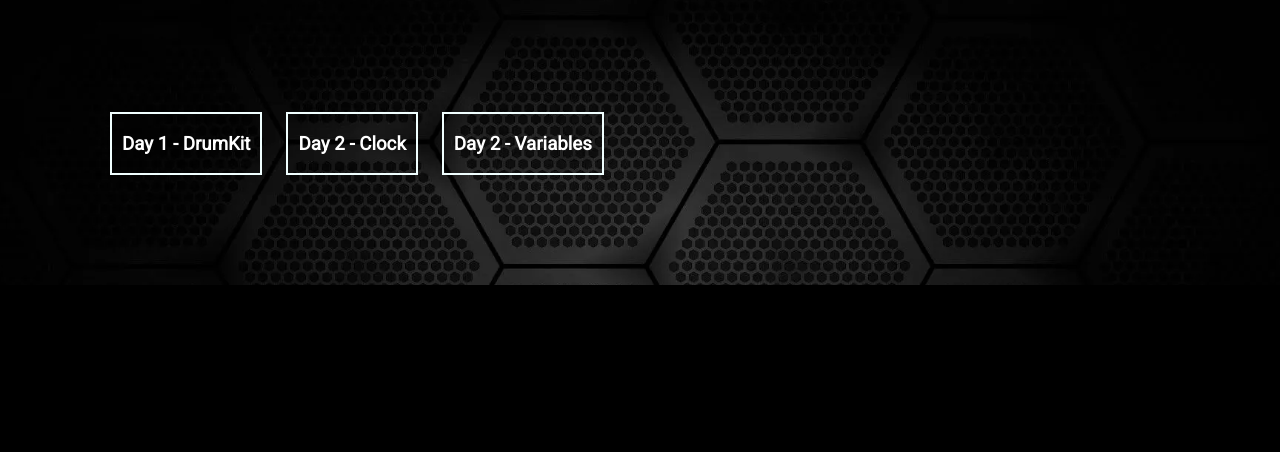
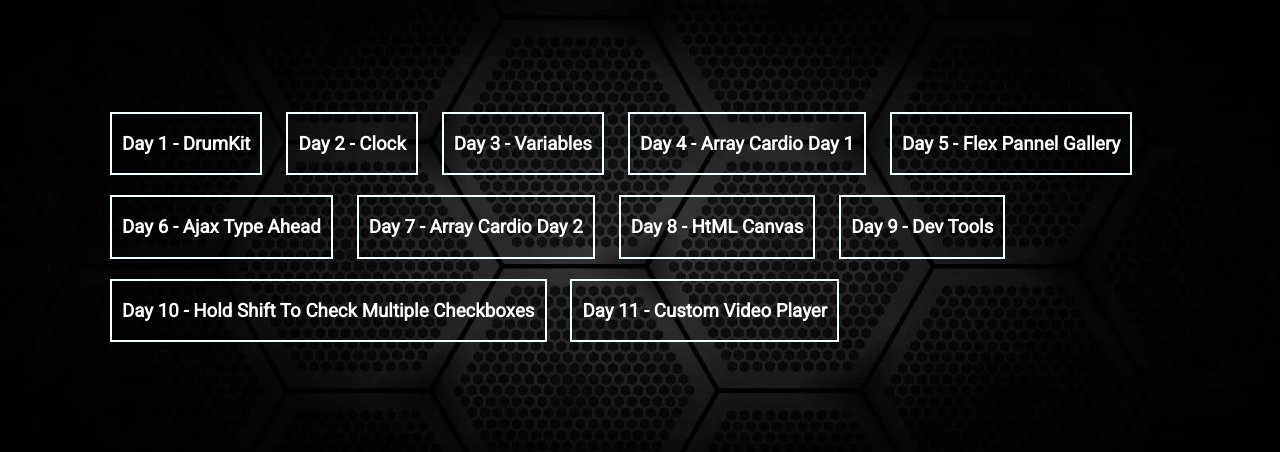
Before and after one commit to ProgrammerGaurav/JavaScript30, a plain HTML site: page index.html in a window 1280 px wide. Shown: the part 962-1414 px from the top of the page. Before the commit the page ends 1247 px from the top, so only its background shows below. Drawn offline with Linux system fonts and the light colour scheme.

Commit message:
Legacy Code

```diff
--- a/index.html
+++ b/index.html
@@ -71,7 +71,64 @@
         <div class="project">
             <a href="/Variables/">
                 <h3>
-                    Day 2 - Variables
+                    Day 3 - Variables
+                </h3>
+            </a>
+        </div>
+        <div class="project">
+            <a href="/Array%20Cardio%20Day%201/">
+                <h3>
+                    Day 4 - Array Cardio Day 1
+                </h3>
+            </a>
+        </div>
+        <div class="project">
+            <a href="/Flex%20Panel%20Gallery/">
+                <h3>
+                    Day 5 - Flex Pannel Gallery
+                </h3>
+            </a>
+        </div>
+        <div class="project">
+            <a href="/Ajax%20Type%20Ahead/">
+                <h3>
+                    Day 6 - Ajax Type Ahead
+                </h3>
+            </a>
+        </div>
+        <div class="project">
+            <a href="/Array%20Cardio%20Day%202/">
+                <h3>
+                    Day 7 - Array Cardio Day 2
+                </h3>
+            </a>
+        </div>
+        <div class="project">
+            <a href="/HTML5%20Canvas/">
+                <h3>
+                    Day 8 - HtML Canvas
+                </h3>
+            </a>
+        </div>
+
+        <div class="project">
+            <a href="/Dev%20Tools/">
+                <h3>
+                    Day 9 - Dev Tools
+                </h3>
+            </a>
+        </div>
+        <div class="project">
+            <a href="/Hold%20Shift%20To%20Check%20Multiple%20Checkboxes/">
+                <h3>
+                    Day 10 - Hold Shift To Check Multiple Checkboxes
+                </h3>
+            </a>
+        </div>
+        <div class="project">
+            <a href="/Custom%20Video%20Player/">
+                <h3>
+                    Day 11 - Custom Video Player
                 </h3>
             </a>
         </div>
```
